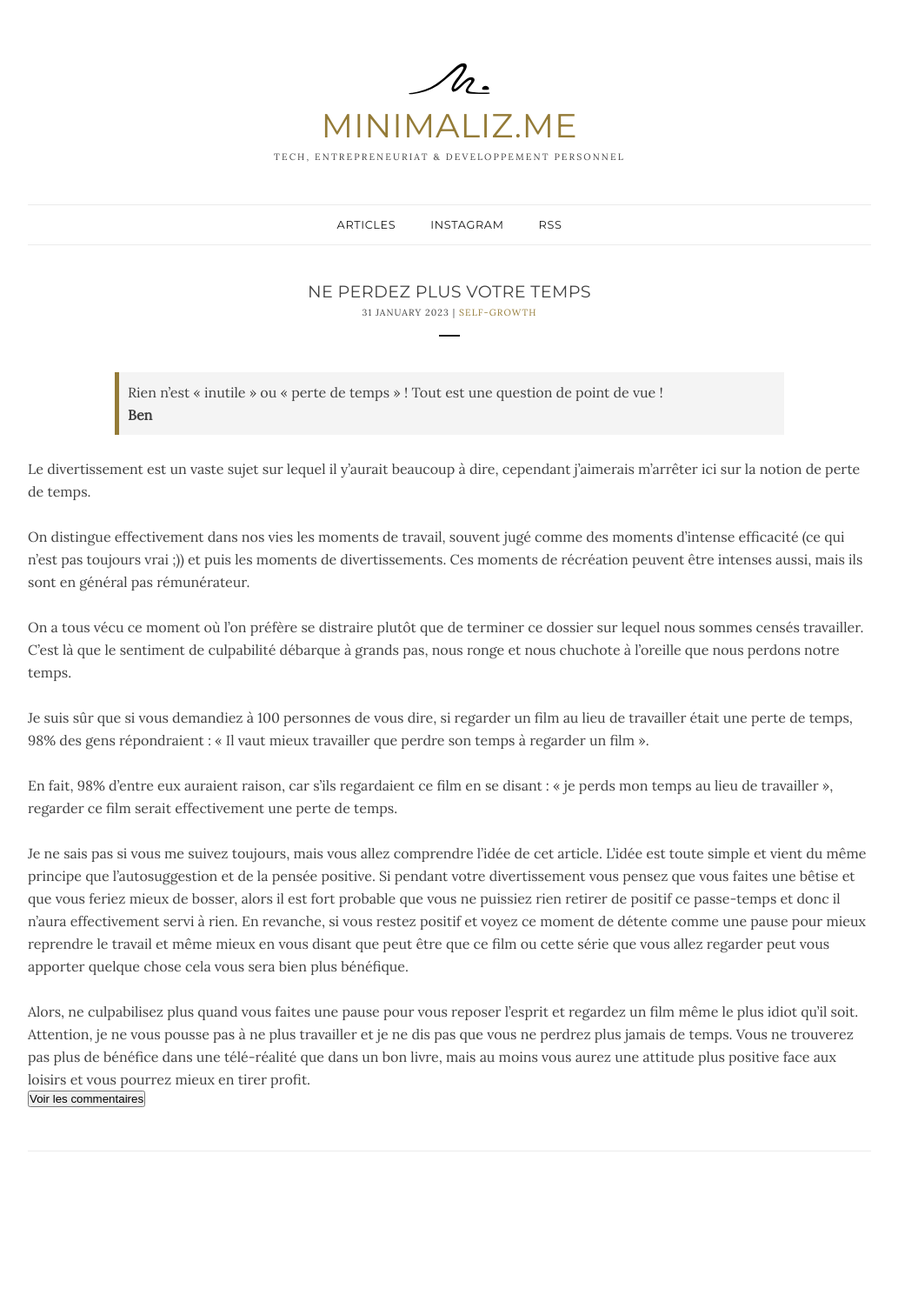
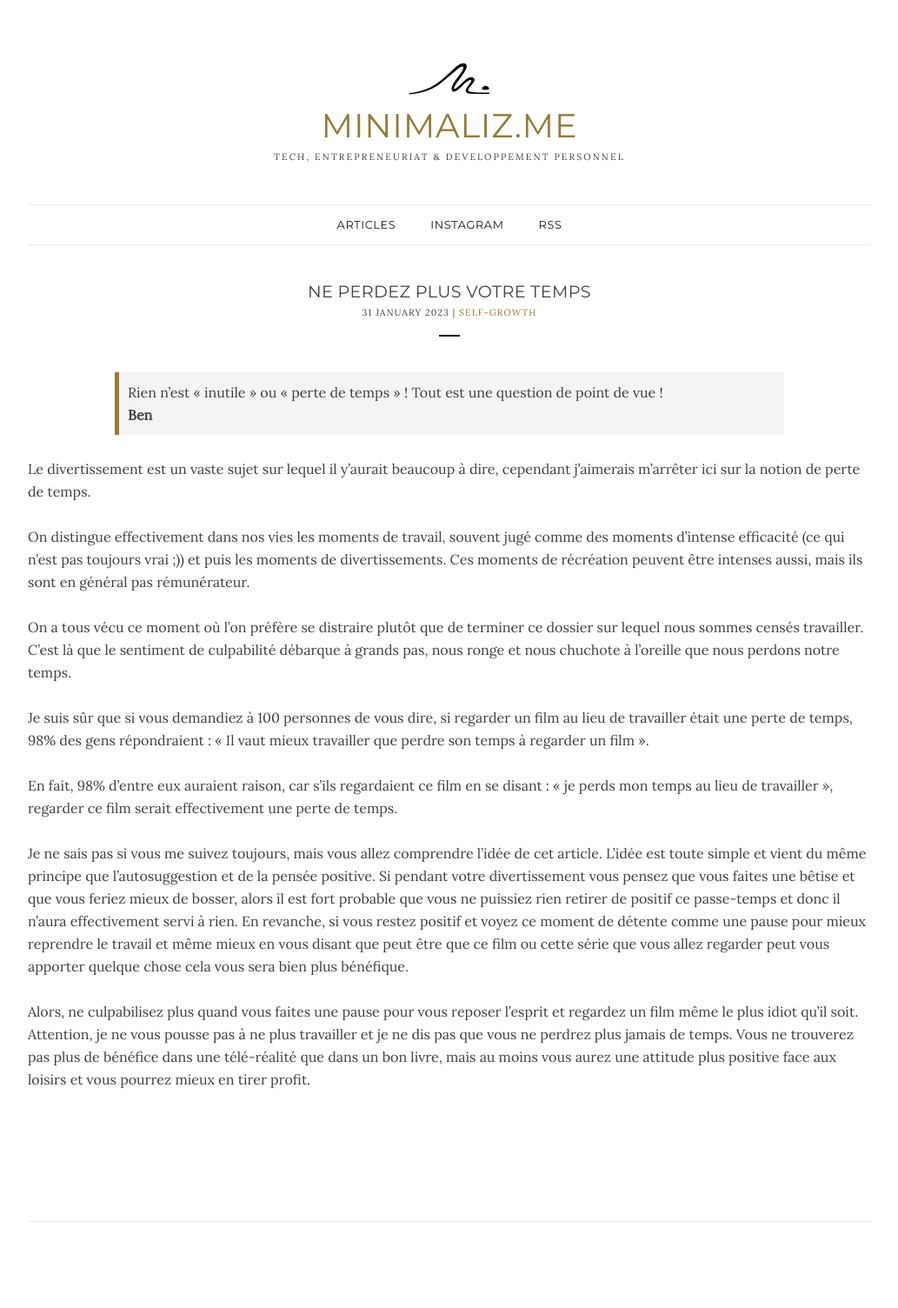
Before and after one commit to minimalizme/minimaliz.me, a Jekyll site: the page built from _posts/2023-01-31-ne-perdez-plus-votre-temps.md, in a window 1280 px wide. Shown: the whole page at 87% size, without its empty margins (123-1156 px from the left). Built offline with Jekyll 4.4.1, drawn with Linux system fonts in a browser that asks for light colours; nearby versions of some CDN libraries; comment, search, counter and statistics services are not loaded; before the commit the page ends 1423 px from its top, so only the background shows below that; some of the changed lines change nothing that is shown.

Commit message:
comment box

```diff
--- a/_includes/post.html
+++ b/_includes/post.html
@@ -4,7 +4,7 @@
     <div class="separator"></div>
     {{ content }}
 
-    <button onclick="openCommentSection()">Voir les commentaires</button>
+
     <div class="commentbox"></div>
     <script src="https://unpkg.com/commentbox.io/dist/commentBox.min.js"></script>
     <script>commentBox('5746747552825344-proj', {
@@ -13,14 +13,5 @@
         textColor: null, // default black
         subtextColor: null, // default grey
     });</script>
-    <script>
-        function openCommentSection() {
-        var x = document.getElementById("commentbox");
-        if (x.style.display === "none") {
-          x.style.display = "block";
-        } else {
-          x.style.display = "none";
 
-        }
-        }</script>
 </post>
--- a/assets/style.css
+++ b/assets/style.css
@@ -247,7 +247,6 @@
 
 .commentbox {
     margin-top: 150px;
-    display: none;
 }
 
 /* -------------------- Footer content ------------------------ */
```
